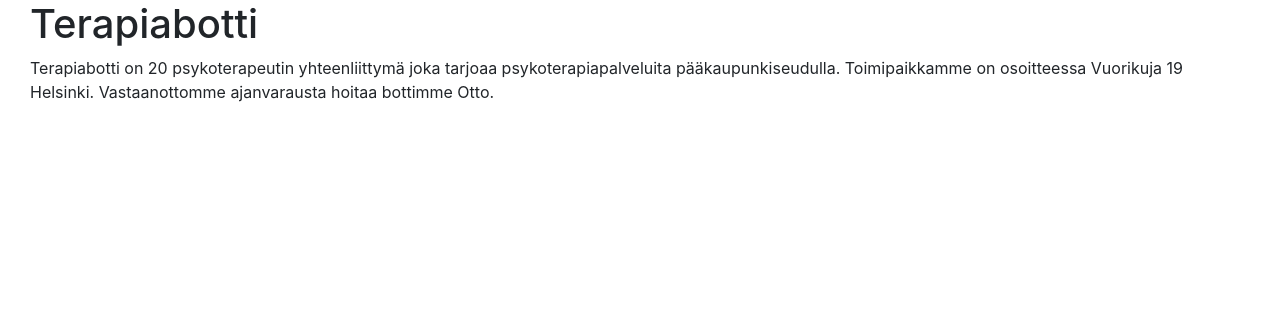
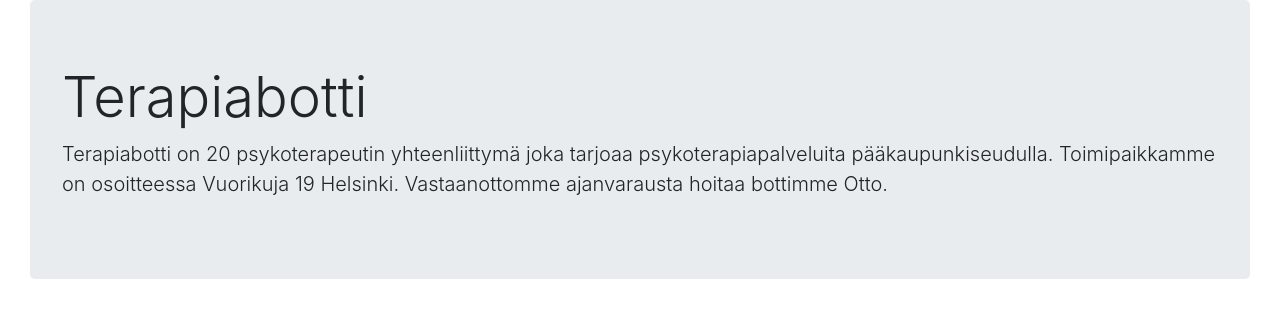
Before and after one commit to chilpura/terapiabotti, a plain HTML site: page index.html in a window 1280 px wide. Drawn offline with nearby package versions, Linux system fonts and the light colour scheme.

Commit message:
Update index.html

```diff
--- a/index.html
+++ b/index.html
@@ -14,8 +14,10 @@
     <div class="container-fluid">
       <div class"row">
         <div class="col-12">
-          <h1>Terapiabotti</h1>
-          <p>Terapiabotti on 20 psykoterapeutin yhteenliittymä joka tarjoaa psykoterapiapalveluita pääkaupunkiseudulla. Toimipaikkamme on osoitteessa Vuorikuja 19 Helsinki. Vastaanottomme ajanvarausta hoitaa bottimme Otto.</p>
+          <div class="jumbotron">
+            <h1 class="display-4">Terapiabotti</h1>
+            <p class="lead">Terapiabotti on 20 psykoterapeutin yhteenliittymä joka tarjoaa psykoterapiapalveluita pääkaupunkiseudulla. Toimipaikkamme on osoitteessa Vuorikuja 19 Helsinki. Vastaanottomme ajanvarausta hoitaa bottimme Otto.</p>
+          </div>
         </div>
       </div>
     </div>
```
